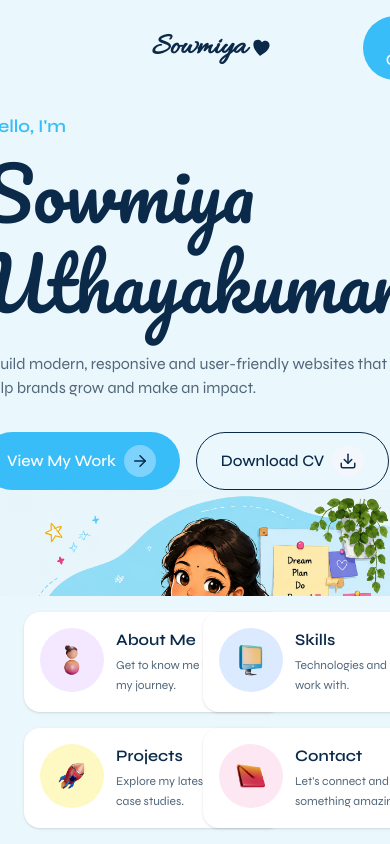
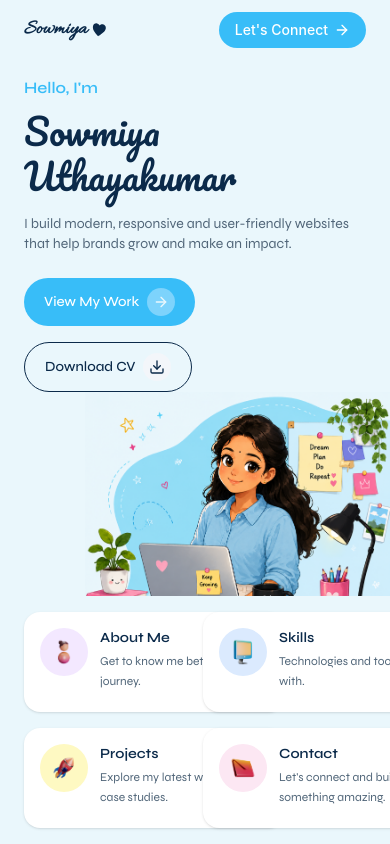
Before and after one commit to Sowmiya1301/sowmiya-portfolio, a React (Vite) app: page / in a window 390 px wide. Built offline with nearby package versions, Linux system fonts and the light colour scheme.

Commit message:
Alignment check

```diff
--- a/src/components/Hero.jsx
+++ b/src/components/Hero.jsx
@@ -1,45 +1,45 @@
-import React from "react";
 import sowmi from "../assets/sowmi-img.png";
 import { FiArrowRight, FiDownload } from "react-icons/fi";
 
 function Hero() {
   return (
     <section className="relative flex-1 flex flex-col md:flex-row items-center md:items-stretch overflow-hidden">
-      <div className="flex-1 flex flex-col full-font justify-center pl-8 md:pl-35 pr-8 md:pr-12">
-        {/* left */}
-        <p className="text-primary font-semibold text-lg mb-2 ">Hello, I'm</p>
-        <h1 className="text-7xl md:text-6xl hero-font font-extrabold text-primary-dark leading-tight">
-          Sowmiya <br />
+      <div className="flex-1 flex flex-col full-font justify-center pl-6 sm:pl-8 md:pl-32 pr-6 sm:pr-8 md:pr-12">
+        <p className="text-primary font-semibold text-base md:text-lg mb-2">
+          Hello, I'm
+        </p>
+
+        <h1 className="text-4xl sm:text-5xl md:text-6xl lg:text-7xl hero-font font-extrabold text-primary-dark leading-tight">
+          Sowmiya <br className="hidden md:block" />
           Uthayakumar
         </h1>
-        {/* <p className="mt-4 w-fit  items-center bg-primary/10 text-primary-dark border border-primary/20 px-4 py-2 rounded-full text-sm font-semibold shadow-sm">
-          Web Developer
-        </p> */}
-        <p className="mt-6 text-body max-w-md">
+
+        <p className="mt-4 md:mt-6 text-sm md:text-base text-body max-w-md">
           I build modern, responsive and user-friendly websites that help brands
           grow and make an impact.
         </p>
-        <div className="flex mt-8 gap-4">
-          <button className="flex items-center gap-2 bg-primary text-white px-6 py-3 rounded-full font-medium hover:bg-primary-dark transition-colors">
+
+        <div className="flex flex-wrap mt-6 md:mt-8 gap-4">
+          <button className="flex items-center gap-2 bg-primary text-white px-5 md:px-6 py-2.5 md:py-3 text-sm md:text-base rounded-full font-medium hover:bg-primary-dark transition-colors">
             View My Work
-            <span className="flex items-center justify-center w-8 h-8 rounded-full bg-[#7DD3FC] text-primary-dark">
-              <FiArrowRight size={18} />
+            <span className="flex items-center justify-center w-7 h-7 md:w-8 md:h-8 rounded-full bg-[#7DD3FC] text-surface">
+              <FiArrowRight size={16} />
             </span>
           </button>
-          <button className="flex items-center gap-2 border border-primary-dark text-primary-dark px-6 py-3 rounded-full font-medium hover:bg-primary-dark hover:text-white transition-colors">
+          <button className="flex items-center gap-2 border border-primary-dark text-primary-dark px-5 md:px-6 py-2.5 md:py-3 text-sm md:text-base rounded-full font-medium hover:bg-primary-dark hover:text-white transition-colors">
             Download CV
-            <span className="flex items-center justify-center w-8 h-8 rounded-full bg-[#F3F6FA] text-primary-dark">
-              <FiDownload size={18} />
+            <span className="flex items-center justify-center w-7 h-7 md:w-8 md:h-8 rounded-full bg-[#F3F6FA] text-primary-dark">
+              <FiDownload size={16} />
             </span>
           </button>
         </div>
       </div>
 
-      <div className="flex-1 flex justify-end">
+      <div className="w-full h-64 sm:h-80 md:h-auto md:flex-1 flex justify-center md:justify-end">
         <img
           src={sowmi}
           alt="image of developer"
-          className="w-full h-full max-w-[744px] object-contain object-right"
+          className="w-full h-full max-w-full md:w-full md:max-w-[744px] object-contain object-right md:object-right"
         />
       </div>
     </section>
--- a/src/components/NavCards.jsx
+++ b/src/components/NavCards.jsx
@@ -38,27 +38,29 @@ function NavCards() {
       {NavItems.map((item) => (
         <div
           key={item.title}
-          className="relative bg-white rounded-2xl p-4
+          className="relative bg-white rounded-2xl p-4 md:p-5
                      shadow-sm hover:shadow-md
                      transition-all duration-300 w-65 h-25
                      hover:-translate-y-1 cursor-pointer"
         >
-          <div className="flex items-start gap-3">
+          <div className="flex items-start gap-3 md:gap-4">
             {/* Image */}
             <div
-              className={`w-16 h-16 shrink-0 rounded-full ${item.color}
+              className={`w-12 h-12 md:w-16 md:h-16 shrink-0 rounded-full ${item.color}
                           flex items-center justify-center overflow-hidden`}
             >
               <img
                 src={item.image}
                 alt={item.title}
-                className="w-9 h-9 object-cover"
+                className="w-7 h-7 md:w-9 md:h-9 object-cover"
               />
             </div>
 
             {/* Text */}
             <div className="flex-1">
-              <h3 className="font-semibold text-primary-dark">{item.title}</h3>
+              <h3 className="text-sm md:text-base font-semibold text-primary-dark">
+                {item.title}
+              </h3>
 
               <p className="text-xs text-body mt-1 leading-relaxed">
                 {item.desc}
@@ -67,8 +69,9 @@ function NavCards() {
           </div>
 
           {/* Arrow */}
-          <div className="absolute right-4 bottom-3 text-primary">
-            <FiArrowRight size={18} />
+          <div className="absolute right-3 md:right-4 bottom-2 text-primary">
+            <FiArrowRight size={18} className="md:hidden" />
+            <FiArrowRight size={18} className="hidden md:inline" />
           </div>
         </div>
       ))}
--- a/src/components/Navbar.jsx
+++ b/src/components/Navbar.jsx
@@ -1,21 +1,20 @@
-import React from "react";
 import { IoIosHeart } from "react-icons/io";
 import { FiArrowRight } from "react-icons/fi";
 
 function Navbar() {
   return (
-    <nav className="flex justify-between items-center px-15 py-4 bg-surface">
-      <div className="flex items-center gap-1 px-23">
-        <span className="text-3xl font-semibold text-primary-dark logo-font">
+    <nav className="flex justify-between items-center pl-6 sm:pl-8 md:pl-32 pr-6 sm:pr-8 md:pr-16 py-3 md:py-4 bg-surface">
+      <div className="flex items-center gap-1">
+        <span className="text-xl sm:text-2xl md:text-3xl font-semibold text-primary-dark logo-font">
           Sowmiya
         </span>
-        <span>
-          <IoIosHeart className="text-primary-dark rotate-[8deg]" size={20} />
-        </span>
+        <IoIosHeart className="text-primary-dark rotate-[8deg]" size={16} />
       </div>
-      <button className="bg-primary flex gap-2 items-center text-white full-font px-5 py-2 rounded-full font-medium hover:bg-primary-dark transition-colors ">
+
+      <button className="bg-primary flex items-center gap-1.5 md:gap-2 text-white text-sm md:text-base px-4 md:px-5 py-2 rounded-full font-medium hover:bg-primary-dark transition-colors">
         Let's Connect
-        <FiArrowRight size={18} />
+        <FiArrowRight size={16} className="md:hidden" />
+        <FiArrowRight size={18} className="hidden md:inline" />
       </button>
     </nav>
   );
```
